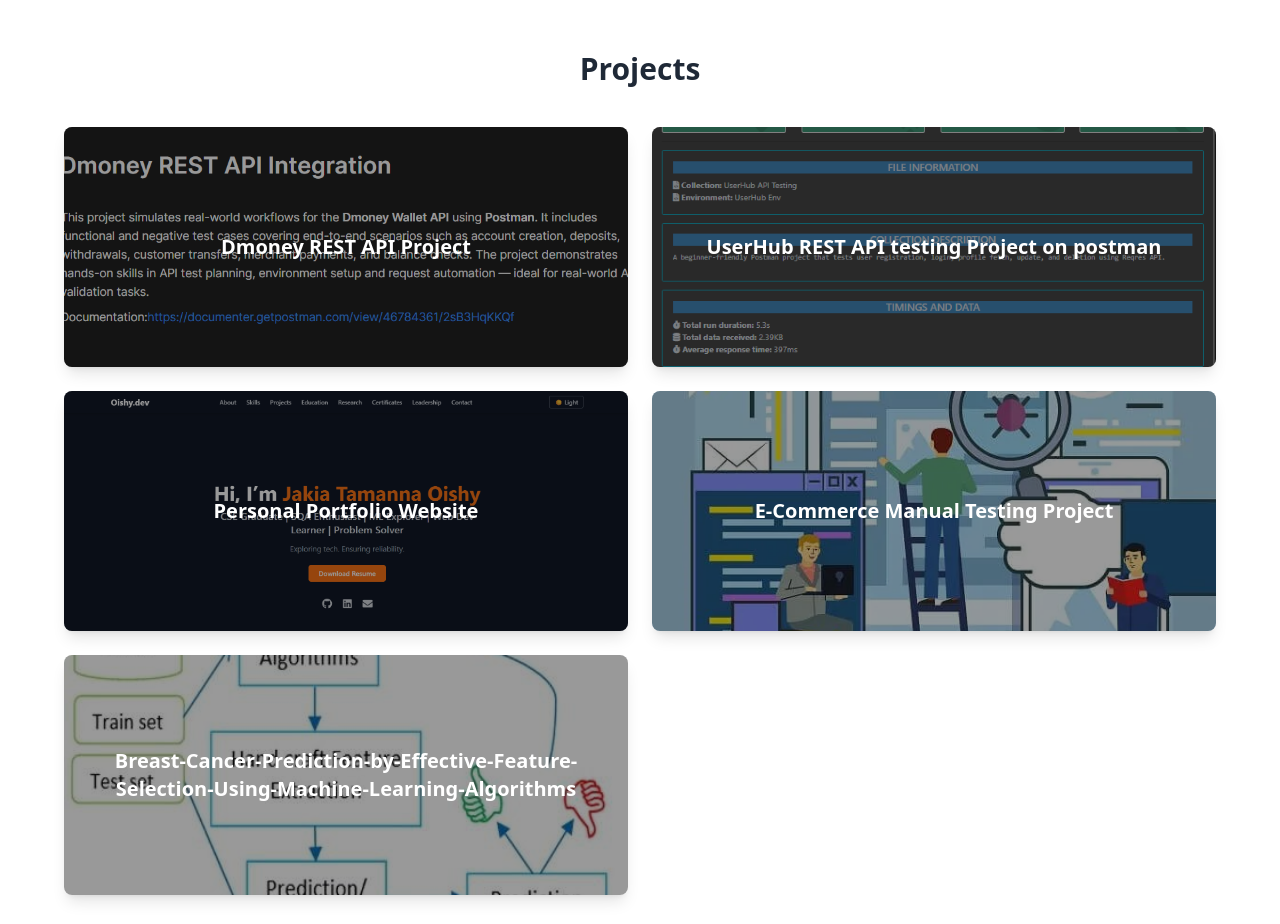
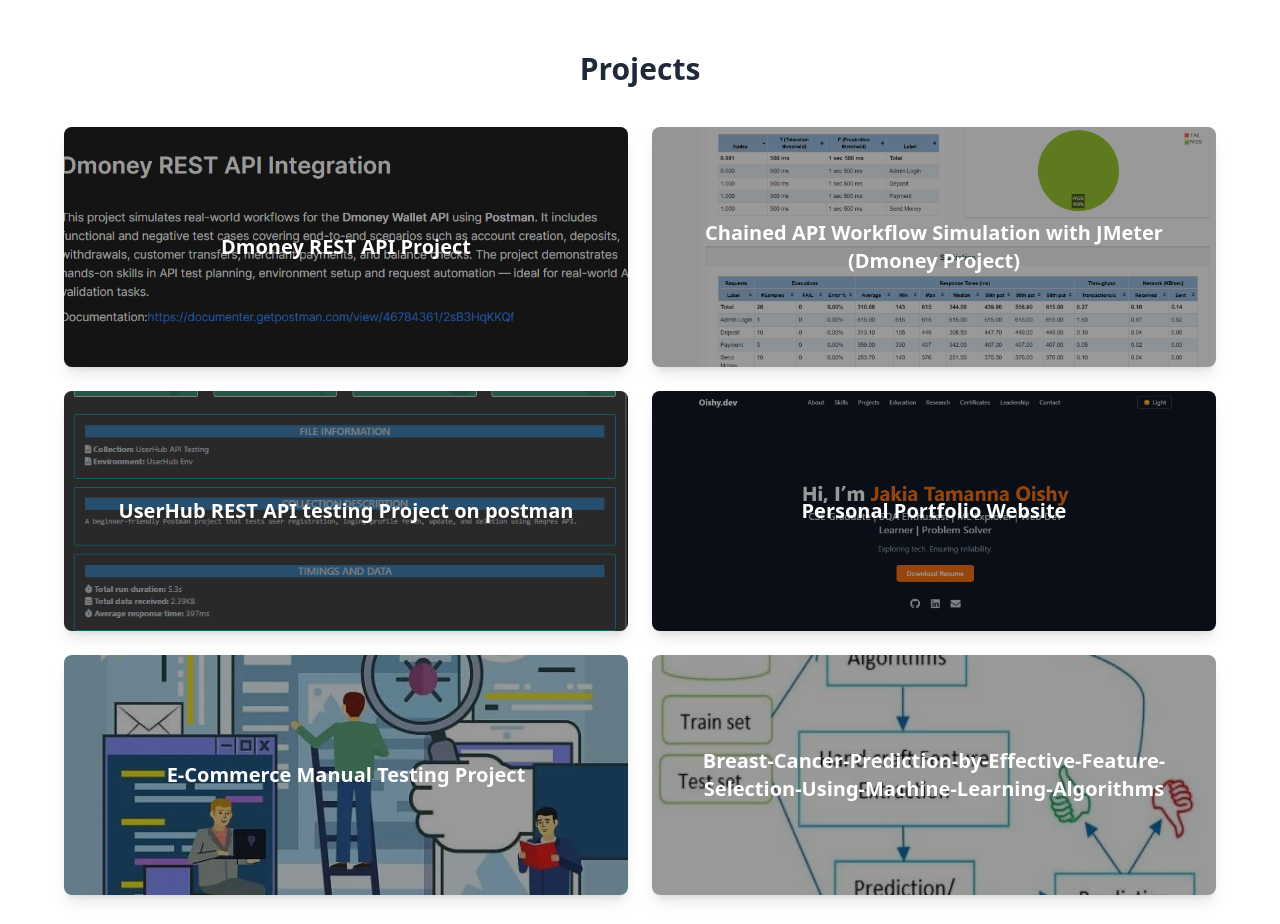
Before and after one commit to tamannaoishy/Portfolio, a React (Vite) app: page / in a window 1280 px wide. Shown: the part 2520-3444 px from the top of the page. Built offline with nearby package versions, Linux system fonts and the light colour scheme.

Commit message:
jmeter chaining

```diff
--- a/src/data/projects.js
+++ b/src/data/projects.js
@@ -8,6 +8,18 @@
     //tools: ["React", "TailwindCSS", "Framer Motion"],
     image: "/images/dmoney.png", // add to public/images/
     github: "https://github.com/tamannaoishy/Dmoney-REST-API-Integration-Project-Postman-Automation-Collections",
+    live: "",
+
+
+
+  },
+    {
+    id: "JMeter Chaining",
+    title: "Chained API Workflow Simulation with JMeter (Dmoney Project)",
+    //description: "A responsive portfolio site showcasing my skills, projects, and resume. Built with modern tools and smooth animations.",
+    //tools: ["React", "TailwindCSS", "Framer Motion"],
+    image: "/images/jmeterchaining.png", // add to public/images/
+    github: "https://github.com/tamannaoishy/dmoney-jmeter-chaining",
     live: "",
 
 
```
Also changed, not shown: public/images/jmeterchaining.png (added).
